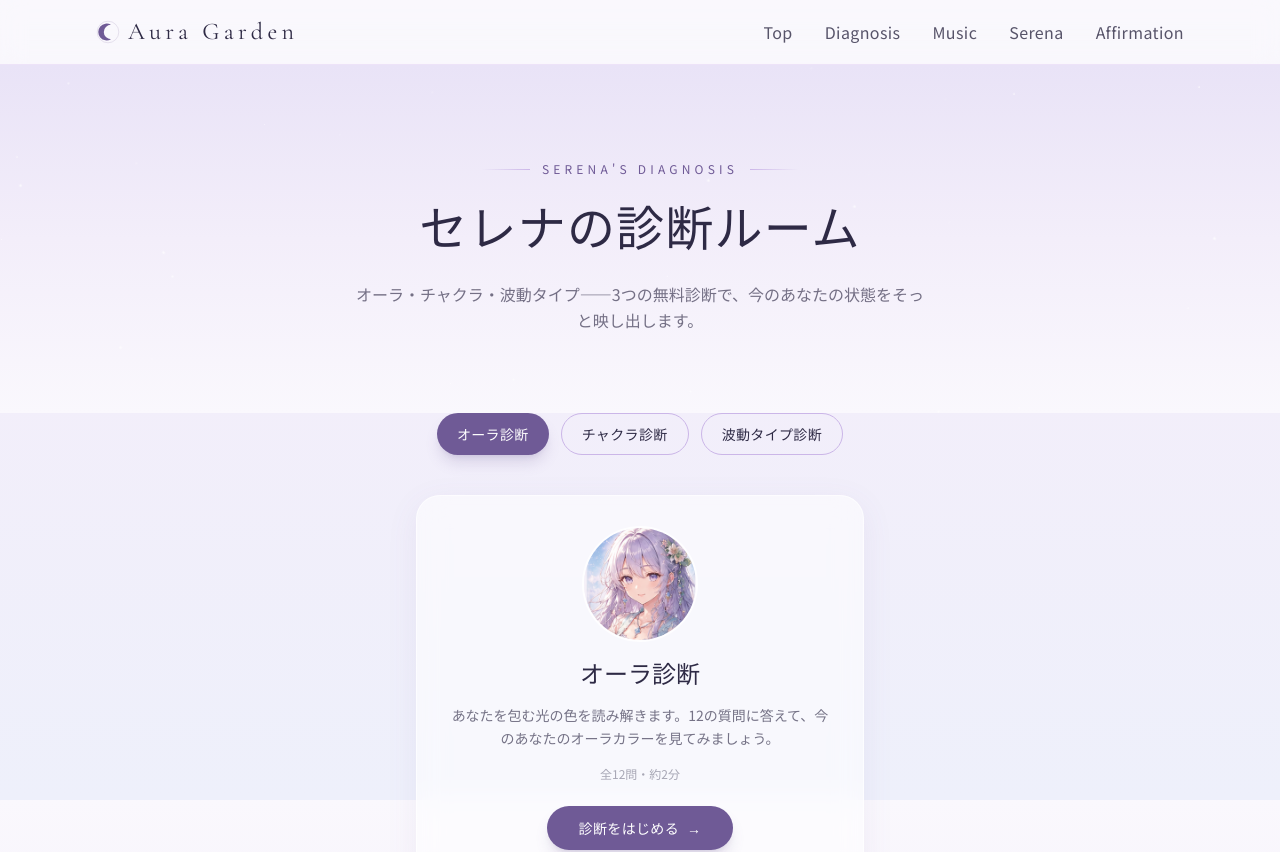
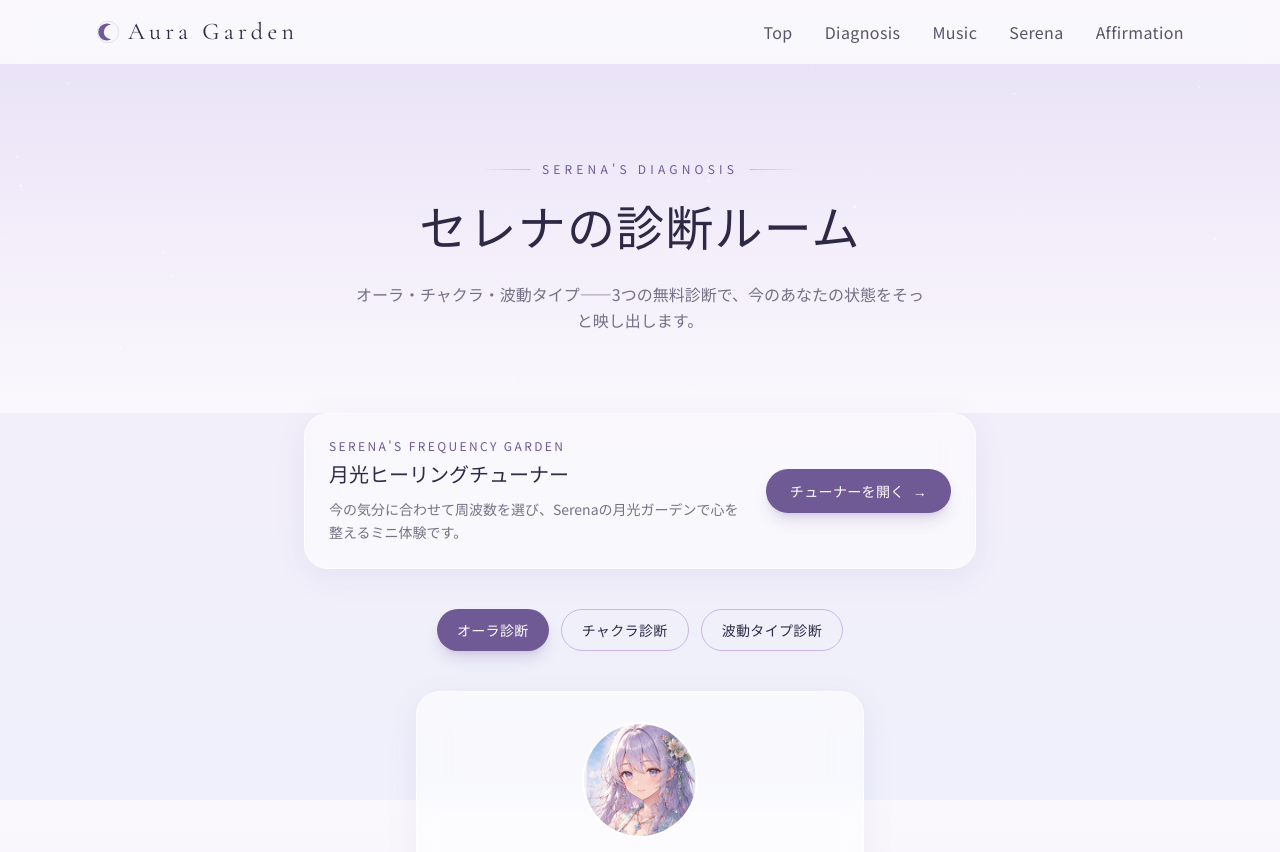
Before and after one commit to sincere1229/aura-garden, a Next.js app: page /diagnosis in a window 1280 px wide. Shown: the top 852 px of the page. Built offline with nearby package versions, Linux system fonts and the light colour scheme.

Commit message:
Update page.tsx

```diff
--- a/src/app/diagnosis/page.tsx
+++ b/src/app/diagnosis/page.tsx
@@ -21,6 +21,7 @@ import {
   pickWinner,
   type ChoiceQuestion,
 } from "@/data/diagnosis";
+import { ENTERTAINMENT_NOTE } from "@/data/frequency";
 
 /* ===================== 共通パーツ ===================== */
 
@@ -637,6 +638,29 @@ export default function DiagnosisPage() {
       {/* Tabs */}
       <section className="px-5 pb-20 sm:px-8 sm:pb-28">
         <div className="mx-auto max-w-2xl">
+          <Reveal>
+            <div className="glass-card mb-10 flex flex-col items-center gap-4 rounded-3xl p-6 text-center sm:flex-row sm:text-left">
+              <div className="flex-1">
+                <p className="text-xs uppercase tracking-[0.2em] text-lavender-deep">
+                  Serena&apos;s Frequency Garden
+                </p>
+                <h3 className="mt-2 font-display text-xl text-plum-900">
+                  月光ヒーリングチューナー
+                </h3>
+                <p className="mt-2 text-sm leading-relaxed text-plum-900/65">
+                  今の気分に合わせて周波数を選び、Serenaの月光ガーデンで心を整えるミニ体験です。
+                </p>
+              </div>
+              <Link
+                href="/frequency"
+                className="inline-flex flex-shrink-0 items-center gap-2 rounded-full bg-lavender-deep px-6 py-3 text-sm font-medium tracking-wide text-white shadow-lg shadow-lavender-deep/20 transition-transform hover:scale-[1.03]"
+              >
+                チューナーを開く
+                <span aria-hidden="true">→</span>
+              </Link>
+            </div>
+          </Reveal>
+
           <div className="mb-10 flex flex-wrap justify-center gap-3">
             {TABS.map((t) => (
               <button
@@ -656,6 +680,10 @@ export default function DiagnosisPage() {
           {tab === "aura" && <AuraDiagnosis key="aura" />}
           {tab === "chakra" && <ChakraDiagnosis key="chakra" />}
           {tab === "wave" && <WaveTypeDiagnosis key="wave" />}
+
+          <p className="mx-auto mt-10 max-w-md text-center text-xs leading-relaxed text-plum-900/40">
+            {ENTERTAINMENT_NOTE}
+          </p>
         </div>
       </section>
     </div>
```
